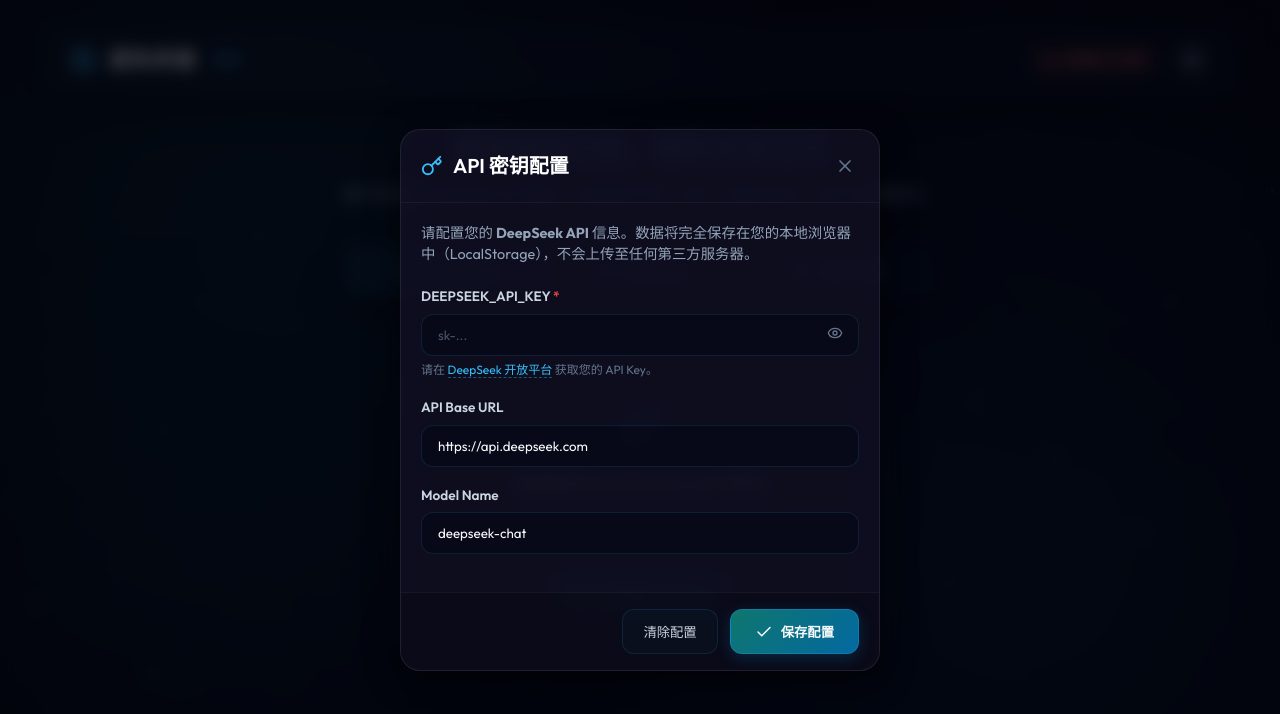
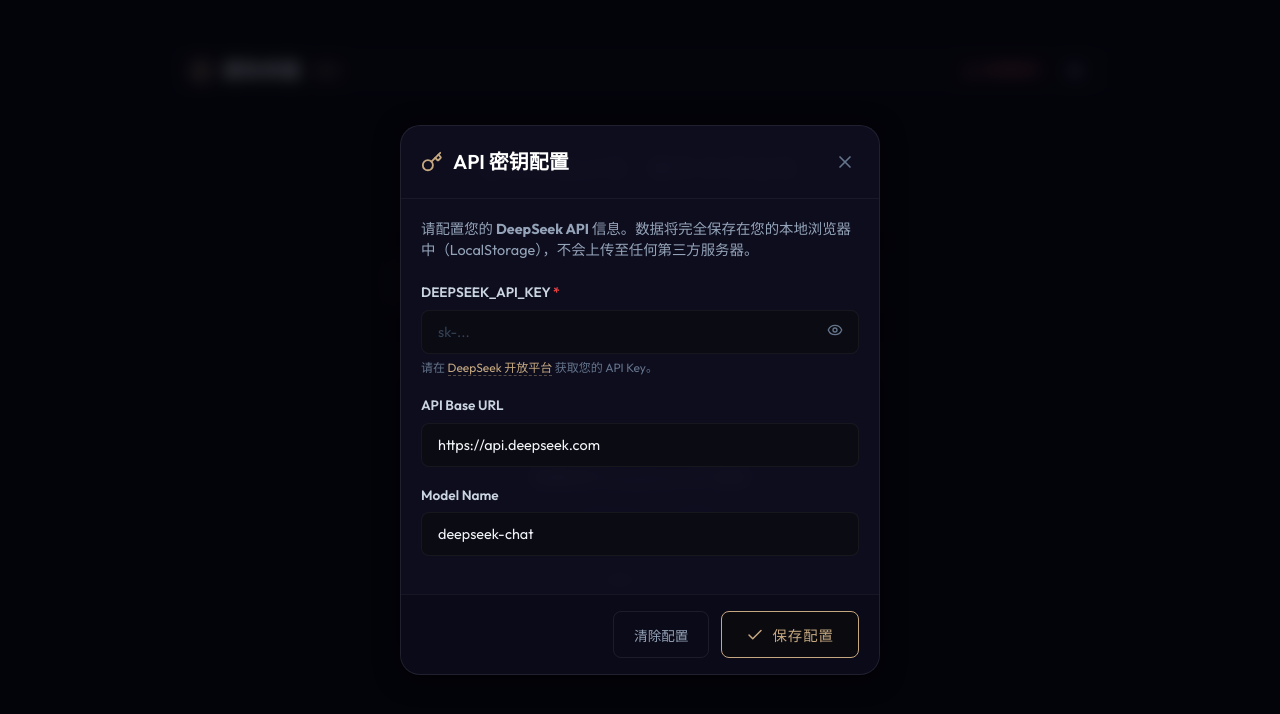
Before and after one commit to 3361409208a-source/astro-tracks, a Nuxt app: page / in a window 1280 px wide. Shown: the top 714 px of the page. Built offline with nearby package versions, Linux system fonts and the light colour scheme.

Commit message:
style: redesign UI to luxury obsidian black-gold minimalist theme with thin card borders

```diff
--- a/app/app.vue
+++ b/app/app.vue
@@ -1,50 +1,36 @@
 <template>
   <div class="app-layout">
-    <!-- 动态繁星背景 (增强星空神秘美感) -->
-    <div class="stars-bg">
-      <div
-        v-for="star in starDots"
-        :key="star.id"
-        class="star-dot"
-        :style="star.style"
-      ></div>
-    </div>
-
-    <!-- 背景极光微光装饰 -->
-    <div class="decor-glow glow-1"></div>
-    <div class="decor-glow glow-2"></div>
-
     <!-- 顶部导航栏 -->
     <header class="app-header glass-panel">
       <div class="logo-area">
-        <Compass class="logo-icon" :size="28" />
+        <Compass class="logo-icon" :size="24" />
         <h1>星轨命鉴</h1>
         <span class="version-badge">MVP</span>
       </div>
 
       <div class="nav-actions">
-        <!-- 未配置密钥时的醒目警告 -->
+        <!-- 未配置密钥时的内敛警告 -->
         <span v-if="!hasApiKey" class="warning-pill" @click="isSettingsOpen = true">
-          <AlertTriangle :size="14" />
-          未配置 API 密钥
+          <AlertTriangle :size="13" />
+          未配置密钥
         </span>
         <span v-else class="success-pill">
-          <ShieldCheck :size="14" />
-          API 已就绪
+          <ShieldCheck :size="13" />
+          服务就绪
         </span>
 
         <button class="btn-settings" @click="isSettingsOpen = true">
-          <Settings :size="20" />
+          <Settings :size="18" />
         </button>
       </div>
     </header>
 
     <!-- 主体区域 -->
     <main class="app-main">
-      <!-- 引导语 -->
+      <!-- 引导语 (简约留白) -->
       <div class="welcome-banner">
-        <h2>探寻命运之轨，解析未来玄机</h2>
-        <p>基于先进的 DeepSeek AI 大模型，为您提供严谨、灵性、深度的星宿、牌意与命理批示。</p>
+        <h2>探寻命运之轨 · 解析未来玄机</h2>
+        <p>基于 DeepSeek AI 批演，为您提供严谨、理性的星宿、牌意与命理批示。</p>
       </div>
 
       <!-- Tab 切换按钮组 -->
@@ -56,21 +42,21 @@
           :class="{ active: currentTab === tab.value }"
           @click="currentTab = tab.value"
         >
-          <component :is="tab.icon" :size="18" />
+          <component :is="tab.icon" :size="16" />
           {{ tab.label }}
         </button>
       </div>
 
-      <!-- 密钥未配置时的中间大卡片提示 -->
+      <!-- 密钥未配置时的简约大卡片提示 -->
       <div v-if="!hasApiKey" class="key-banner glass-panel">
-        <Key class="banner-icon" :size="36" />
+        <Key class="banner-icon" :size="28" />
         <h3>配置您的 DeepSeek API 密钥</h3>
         <p>
-          本系统使用您个人的大模型密钥来请求测算服务。我们不留存任何密钥，所有数据仅存储在您的浏览器本地。
+          本系统使用您个人的大模型密钥来请求测算服务。密钥完全保存在您本机的浏览器缓存中，不会被上传。
         </p>
         <button class="btn-gradient btn-configure-now" @click="isSettingsOpen = true">
-          <Settings :size="16" />
-          立即配置 API Key
+          <Settings :size="14" />
+          配置 API Key
         </button>
       </div>
 
@@ -90,7 +76,7 @@
 
     <!-- 页脚 -->
     <footer class="app-footer">
-      <p>© 2026 星轨命鉴. 仅供娱乐与心理学探索参考.</p>
+      <p>© 2026 星轨命鉴. 仅供心理探索参考.</p>
     </footer>
 
     <!-- 密钥设置弹窗 -->
@@ -116,11 +102,10 @@
 const isSettingsOpen = ref(false)
 const hasApiKey = ref(false)
 const currentTab = ref('horoscope')
-const starDots = ref([])
 
 const tabs = [
   { label: '星座运势', value: 'horoscope', icon: Star },
-  { label: '塔罗密境', value: 'tarot', icon: Sparkles },
+  { label: '塔罗占卜', value: 'tarot', icon: Sparkles },
   { label: '生辰八字', value: 'bazi', icon: Compass }
 ]
 
@@ -146,21 +131,10 @@
 onMounted(() => {
   checkApiKey()
 
-  // 生成 35 颗带有随机位置和时间周期的闪烁繁星
-  starDots.value = Array.from({ length: 35 }, (_, i) => ({
-    id: i,
-    style: {
-      top: `${Math.random() * 100}%`,
-      left: `${Math.random() * 100}%`,
-      animationDelay: `${Math.random() * 5}s`,
-      animationDuration: `${2.5 + Math.random() * 3}s`
-    }
-  }))
-
   if (!hasApiKey.value) {
     setTimeout(() => {
       isSettingsOpen.value = true
-    }, 800)
+    }, 600)
   }
 })
 
@@ -175,157 +149,100 @@
   display: flex;
   flex-direction: column;
   position: relative;
-  overflow: hidden;
-  padding: 24px;
-}
-
-/* 繁星定位背景 */
-.stars-bg {
-  position: fixed;
-  top: 0;
-  left: 0;
-  width: 100%;
-  height: 100%;
-  pointer-events: none;
-  z-index: -1;
-}
-
-:deep(.star-dot) {
-  position: absolute;
-  width: 2px;
-  height: 2px;
-  background: white;
-  border-radius: 50%;
-  animation: twinkle infinite ease-in-out;
-}
-
-/* 背景极光微光 */
-.decor-glow {
-  position: absolute;
-  border-radius: 50%;
-  filter: blur(140px);
-  z-index: -2;
-  pointer-events: none;
-  opacity: 0.15;
-}
-
-.glow-1 {
-  width: 400px;
-  height: 400px;
-  background: radial-gradient(circle, #0891b2 0%, transparent 70%);
-  top: -100px;
-  right: -50px;
-}
-
-.glow-2 {
-  width: 550px;
-  height: 550px;
-  background: radial-gradient(circle, #0284c7 0%, transparent 70%);
-  bottom: -150px;
-  left: -100px;
+  max-width: 1000px;
+  margin: 0 auto;
+  padding: 40px 24px;
 }
 
 /* 顶部导航 */
 .app-header {
-  max-width: 1200px;
-  width: 100%;
-  margin: 0 auto 32px;
   display: flex;
   align-items: center;
   justify-content: space-between;
-  padding: 16px 28px;
-  background: rgba(10, 25, 47, 0.25);
-  border: 1px solid rgba(56, 189, 248, 0.08);
+  padding: 14px 24px;
+  background: rgba(10, 10, 15, 0.4);
+  border: 1px solid rgba(255, 255, 255, 0.03);
+  margin-bottom: 48px;
 }
 
 .logo-area {
   display: flex;
   align-items: center;
-  gap: 12px;
+  gap: 10px;
 }
 
 .logo-icon {
-  color: #38bdf8;
-  animation: logoSpin 25s linear infinite;
+  color: #c5a880;
 }
 
 .logo-area h1 {
-  font-size: 1.3rem;
-  font-weight: 700;
-  color: #f8fafc;
+  font-size: 1.15rem;
+  font-weight: 600;
+  color: #f1f5f9;
   letter-spacing: 1px;
 }
 
 .version-badge {
-  font-size: 0.65rem;
-  background: rgba(56, 189, 248, 0.08);
-  border: 1px solid rgba(56, 189, 248, 0.12);
-  color: #38bdf8;
-  padding: 1px 6px;
-  border-radius: 4px;
+  font-size: 0.6rem;
+  background: rgba(197, 168, 128, 0.08);
+  border: 1px solid rgba(197, 168, 128, 0.15);
+  color: #c5a880;
+  padding: 1px 5px;
+  border-radius: 3px;
+  font-weight: 500;
 }
 
 .nav-actions {
   display: flex;
   align-items: center;
-  gap: 16px;
+  gap: 12px;
 }
 
 .warning-pill {
-  font-size: 0.75rem;
-  background: rgba(239, 68, 68, 0.1);
-  border: 1px solid rgba(239, 68, 68, 0.2);
+  font-size: 0.7rem;
+  background: transparent;
+  border: 1px solid rgba(239, 68, 68, 0.25);
   color: #f87171;
-  padding: 4px 10px;
-  border-radius: 20px;
+  padding: 3px 8px;
+  border-radius: 4px;
   display: flex;
   align-items: center;
-  gap: 6px;
+  gap: 4px;
   cursor: pointer;
-  transition: all 0.2s;
-}
-
-.warning-pill:hover {
-  background: rgba(239, 68, 68, 0.2);
 }
 
 .success-pill {
-  font-size: 0.75rem;
-  background: rgba(16, 185, 129, 0.1);
-  border: 1px solid rgba(16, 185, 129, 0.2);
+  font-size: 0.7rem;
+  background: transparent;
+  border: 1px solid rgba(16, 185, 129, 0.25);
   color: #34d399;
-  padding: 4px 10px;
-  border-radius: 20px;
+  padding: 3px 8px;
+  border-radius: 4px;
   display: flex;
   align-items: center;
-  gap: 6px;
+  gap: 4px;
 }
 
 .btn-settings {
-  background: rgba(255, 255, 255, 0.03);
-  border: 1px solid rgba(56, 189, 248, 0.12);
-  color: #94a3b8;
-  padding: 8px;
-  border-radius: 10px;
+  background: transparent;
+  border: 1px solid rgba(255, 255, 255, 0.06);
+  color: #64748b;
+  padding: 6px;
+  border-radius: 6px;
   cursor: pointer;
-  transition: all 0.3s cubic-bezier(0.16, 1, 0.3, 1);
+  transition: all 0.2s;
   display: flex;
   align-items: center;
   justify-content: center;
 }
 
 .btn-settings:hover {
-  background: rgba(56, 189, 248, 0.1);
-  color: #f8fafc;
-  transform: rotate(45deg);
-  box-shadow: 0 0 12px rgba(56, 189, 248, 0.3);
+  border-color: #c5a880;
+  color: #c5a880;
 }
 
 /* 主体容器 */
 .app-main {
-  max-width: 1200px;
-  width: 100%;
-  margin: 0 auto;
   flex: 1;
   display: flex;
   flex-direction: column;
@@ -333,96 +250,93 @@
 
 .welcome-banner {
   text-align: center;
-  margin-bottom: 32px;
+  margin-bottom: 40px;
 }
 
 .welcome-banner h2 {
-  font-size: 1.8rem;
-  font-weight: 700;
-  color: white;
-  margin-bottom: 10px;
-  background: linear-gradient(135deg, #f8fafc 0%, #38bdf8 100%);
-  -webkit-background-clip: text;
-  -webkit-text-fill-color: transparent;
+  font-size: 1.45rem;
+  font-weight: 500;
+  color: #f1f5f9;
+  letter-spacing: 2px;
+  margin-bottom: 8px;
 }
 
 .welcome-banner p {
-  font-size: 0.95rem;
-  color: #94a3b8;
-  max-width: 600px;
+  font-size: 0.85rem;
+  color: #64748b;
+  max-width: 500px;
   margin: 0 auto;
-  line-height: 1.5;
+  line-height: 1.6;
 }
 
 /* Tab 切换栏 */
 .tab-selector {
   width: 100%;
-  max-width: 600px;
-  margin: 0 auto 36px;
+  max-width: 520px;
+  margin: 0 auto 40px;
   display: flex;
-  padding: 6px;
-  background: rgba(10, 25, 47, 0.2);
-  border: 1px solid rgba(56, 189, 248, 0.06);
+  padding: 4px;
+  background: rgba(8, 8, 12, 0.4);
+  border: 1px solid rgba(255, 255, 255, 0.03);
+  border-radius: 8px;
 }
 
 .tab-btn {
   flex: 1;
   background: transparent;
   border: none;
-  color: #94a3b8;
-  padding: 12px;
-  font-weight: 600;
-  font-size: 0.95rem;
+  color: #64748b;
+  padding: 10px;
+  font-weight: 500;
+  font-size: 0.85rem;
   cursor: pointer;
-  border-radius: 12px;
+  border-radius: 6px;
   display: inline-flex;
   align-items: center;
   justify-content: center;
-  gap: 8px;
-  transition: all 0.3s cubic-bezier(0.16, 1, 0.3, 1);
+  gap: 6px;
+  transition: all 0.2s ease;
 }
 
 .tab-btn:hover {
-  color: #38bdf8;
+  color: #cbd5e1;
 }
 
 .tab-btn.active {
-  background: rgba(56, 189, 248, 0.08);
-  color: #38bdf8;
-  border: 1px solid rgba(56, 189, 248, 0.15);
-  box-shadow: 0 0 10px rgba(56, 189, 248, 0.05);
+  background: rgba(255, 255, 255, 0.02);
+  color: #c5a880;
+  border: 1px solid rgba(197, 168, 128, 0.15);
 }
 
 /* 密钥提醒 Banner */
 .key-banner {
-  max-width: 500px;
+  max-width: 440px;
   width: 100%;
   margin: 40px auto;
-  padding: 32px;
+  padding: 28px;
   text-align: center;
 }
 
 .banner-icon {
-  color: #38bdf8;
-  margin-bottom: 16px;
-  animation: logoPulse 2s ease-in-out infinite;
+  color: #c5a880;
+  margin-bottom: 12px;
 }
 
 .key-banner h3 {
-  font-size: 1.2rem;
-  color: white;
-  margin-bottom: 10px;
+  font-size: 1.05rem;
+  color: #f1f5f9;
+  margin-bottom: 8px;
 }
 
 .key-banner p {
-  font-size: 0.85rem;
+  font-size: 0.8rem;
   color: #64748b;
   line-height: 1.5;
-  margin-bottom: 24px;
+  margin-bottom: 20px;
 }
 
 .btn-configure-now {
-  padding: 10px 20px;
+  padding: 8px 18px;
 }
 
 .workspace-area {
@@ -434,30 +348,20 @@
 .app-footer {
   text-align: center;
   padding: 40px 0 12px;
-  font-size: 0.8rem;
+  font-size: 0.75rem;
   color: #334155;
-}
-
-/* 旋转与呼吸动效 */
-@keyframes logoSpin {
-  from { transform: rotate(0deg); }
-  to { transform: rotate(360deg); }
-}
-
-@keyframes logoPulse {
-  0%, 100% { transform: scale(1); opacity: 0.8; }
-  50% { transform: scale(1.08); opacity: 1; filter: drop-shadow(0 0 10px rgba(56, 189, 248, 0.3)); }
 }
 
 @media (max-width: 640px) {
   .app-layout {
-    padding: 16px;
+    padding: 20px 16px;
   }
   .app-header {
-    padding: 12px 16px;
+    padding: 10px 16px;
+    margin-bottom: 32px;
   }
   .welcome-banner h2 {
-    font-size: 1.4rem;
+    font-size: 1.2rem;
   }
 }
 </style>
--- a/app/assets/css/main.css
+++ b/app/assets/css/main.css
@@ -1,4 +1,4 @@
-/* 全局重置与设计系统 */
+/* 极简曜石黑金设计系统 */
 * {
   box-sizing: border-box;
   margin: 0;
@@ -6,176 +6,145 @@
 }
 
 body {
-  background-color: #03050c;
-  background-image:
-    radial-gradient(circle at 20% 30%, rgba(14, 116, 144, 0.2) 0%, transparent 50%),
-    radial-gradient(circle at 80% 70%, rgba(3, 105, 161, 0.15) 0%, transparent 50%),
-    radial-gradient(circle at 50% 50%, rgba(3, 7, 18, 1) 0%, rgba(1, 3, 8, 1) 100%);
-  background-attachment: fixed;
+  background-color: #050508;
   color: #f1f5f9;
-  font-family: 'Outfit', -apple-system, BlinkMacSystemFont, "Segoe UI", Roboto, "Helvetica Neue", Arial, sans-serif;
+  font-family: 'Outfit', -apple-system, BlinkMacSystemFont, "Segoe UI", Roboto, sans-serif;
   min-height: 100vh;
   line-height: 1.6;
   overflow-x: hidden;
 }
 
-/* 繁星背景闪烁 */
-@keyframes twinkle {
-  0%, 100% { opacity: 0.15; transform: scale(0.7); }
-  50% { opacity: 1; transform: scale(1.3); box-shadow: 0 0 8px rgba(255, 255, 255, 0.8); }
-}
-
-/* 玻璃拟物卡片 */
+/* 极薄极简卡片 */
 .glass-panel {
-  background: rgba(10, 25, 47, 0.25);
-  backdrop-filter: blur(20px);
-  -webkit-backdrop-filter: blur(20px);
-  border: 1px solid rgba(56, 189, 248, 0.08);
-  border-radius: 16px;
-  box-shadow: 0 8px 32px 0 rgba(0, 0, 0, 0.6);
-  transition: all 0.4s cubic-bezier(0.16, 1, 0.3, 1);
+  background: rgba(15, 15, 20, 0.45);
+  backdrop-filter: blur(12px);
+  -webkit-backdrop-filter: blur(12px);
+  border: 1px solid rgba(255, 255, 255, 0.04);
+  border-radius: 12px;
+  box-shadow: 0 4px 24px 0 rgba(0, 0, 0, 0.5);
+  transition: all 0.3s cubic-bezier(0.2, 0.8, 0.2, 1);
 }
 
 .glass-panel:hover {
-  border-color: rgba(56, 189, 248, 0.25);
-  transform: translateY(-4px);
-  box-shadow: 0 12px 40px 0 rgba(14, 165, 233, 0.15);
+  border-color: rgba(197, 168, 128, 0.2); /* 哑光金 */
+  transform: translateY(-2px);
+  background: rgba(15, 15, 20, 0.6);
 }
 
-/* 极光星空渐变发光按钮 */
+/* 曜石黑哑光金边按钮 */
 .btn-gradient {
-  background: linear-gradient(135deg, #0f766e 0%, #0369a1 50%, #0284c7 100%);
-  background-size: 200% 200%;
-  color: #f8fafc;
-  border: 1px solid rgba(56, 189, 248, 0.2);
+  background: #0a0a0f;
+  border: 1px solid #c5a880;
+  color: #c5a880;
   padding: 12px 24px;
-  border-radius: 12px;
-  font-weight: 600;
+  border-radius: 8px;
+  font-weight: 500;
+  font-size: 0.9rem;
+  letter-spacing: 1px;
   cursor: pointer;
   display: inline-flex;
   align-items: center;
   justify-content: center;
   gap: 8px;
-  transition: all 0.4s cubic-bezier(0.16, 1, 0.3, 1);
-  box-shadow: 0 4px 15px rgba(2, 132, 199, 0.25);
-  position: relative;
-  overflow: hidden;
-}
-
-/* 按钮流光划过（Shimmer）效果 */
-.btn-gradient::after {
-  content: '';
-  position: absolute;
-  top: -50%;
-  left: -60%;
-  width: 30%;
-  height: 200%;
-  background: rgba(255, 255, 255, 0.15);
-  transform: rotate(30deg);
-  transition: none;
-}
-
-.btn-gradient:hover::after {
-  left: 150%;
-  transition: all 0.8s ease-in-out;
+  transition: all 0.3s cubic-bezier(0.2, 0.8, 0.2, 1);
 }
 
 .btn-gradient:hover:not(:disabled) {
-  background-position: right center;
-  transform: translateY(-2px);
-  box-shadow: 0 8px 25px rgba(2, 132, 199, 0.45);
-  border-color: rgba(56, 189, 248, 0.4);
+  background: #c5a880;
+  color: #050508;
+  box-shadow: 0 0 15px rgba(197, 168, 128, 0.2);
 }
 
 .btn-gradient:active:not(:disabled) {
-  transform: translateY(0);
+  transform: scale(0.98);
 }
 
 .btn-gradient:disabled {
-  opacity: 0.4;
+  opacity: 0.3;
   cursor: not-allowed;
-  transform: none;
-  box-shadow: none;
+  border-color: rgba(255, 255, 255, 0.1);
+  color: #475569;
+  background: transparent;
 }
 
-/* 幽蓝白玻璃按钮 */
+/* 简约暗灰玻璃按钮 */
 .btn-glass {
-  background: rgba(14, 116, 144, 0.05);
-  border: 1px solid rgba(56, 189, 248, 0.12);
-  color: #cbd5e1;
+  background: transparent;
+  border: 1px solid rgba(255, 255, 255, 0.08);
+  color: #94a3b8;
   padding: 10px 20px;
-  border-radius: 12px;
+  border-radius: 8px;
   font-weight: 500;
+  font-size: 0.85rem;
   cursor: pointer;
   display: inline-flex;
   align-items: center;
   justify-content: center;
   gap: 8px;
-  transition: all 0.3s cubic-bezier(0.16, 1, 0.3, 1);
+  transition: all 0.25s ease;
 }
 
 .btn-glass:hover:not(:disabled) {
-  background: rgba(14, 116, 144, 0.15);
-  border-color: rgba(56, 189, 248, 0.3);
-  color: #f8fafc;
-  transform: translateY(-1px);
+  border-color: rgba(255, 255, 255, 0.2);
+  color: #f1f5f9;
+  background: rgba(255, 255, 255, 0.02);
 }
 
 .btn-glass:disabled {
-  opacity: 0.4;
+  opacity: 0.3;
   cursor: not-allowed;
 }
 
-/* 输入框与选择器 */
+/* 简约极薄输入框 */
 .input-glass {
-  background: rgba(3, 7, 18, 0.4);
-  border: 1px solid rgba(56, 189, 248, 0.12);
-  border-radius: 12px;
-  color: #f8fafc;
+  background: rgba(10, 10, 12, 0.6);
+  border: 1px solid rgba(255, 255, 255, 0.05);
+  border-radius: 8px;
+  color: #f1f5f9;
   padding: 12px 16px;
   outline: none;
   font-family: inherit;
+  font-size: 0.9rem;
   transition: all 0.3s ease;
   width: 100%;
 }
 
 .input-glass:focus {
-  border-color: rgba(14, 165, 233, 0.6);
-  background: rgba(10, 25, 47, 0.3);
-  box-shadow: 0 0 15px rgba(14, 165, 233, 0.15);
+  border-color: rgba(197, 168, 128, 0.4);
+  background: rgba(15, 15, 18, 0.8);
 }
 
 .input-glass::placeholder {
-  color: #475569;
+  color: #334155;
 }
 
-/* 自定义滚动条 */
+/* 滚动条 */
 ::-webkit-scrollbar {
-  width: 6px;
-  height: 6px;
+  width: 4px;
+  height: 4px;
 }
 
 ::-webkit-scrollbar-track {
-  background: rgba(1, 3, 8, 0.2);
+  background: transparent;
 }
 
 ::-webkit-scrollbar-thumb {
-  background: rgba(56, 189, 248, 0.15);
-  border-radius: 3px;
+  background: rgba(255, 255, 255, 0.08);
+  border-radius: 2px;
 }
 
 ::-webkit-scrollbar-thumb:hover {
-  background: rgba(56, 189, 248, 0.35);
+  background: rgba(197, 168, 128, 0.3);
 }
 
 /* 页面淡入过渡 */
 .fade-enter-active,
 .fade-leave-active {
-  transition: opacity 0.3s ease, transform 0.3s ease;
+  transition: opacity 0.2s ease, transform 0.2s ease;
 }
 
 .fade-enter-from,
 .fade-leave-to {
   opacity: 0;
-  transform: translateY(10px);
+  transform: translateY(6px);
 }
--- a/app/components/ApiKeyModal.vue
+++ b/app/components/ApiKeyModal.vue
@@ -4,7 +4,7 @@
       <div class="modal-content glass-panel">
         <div class="modal-header">
           <div class="header-title">
-            <Key class="icon-sky" :size="22" />
+            <Key class="icon-gold" :size="22" />
             <h2>API 密钥配置</h2>
           </div>
           <button class="btn-close" @click="$emit('close')">
@@ -178,8 +178,8 @@
   gap: 10px;
 }
 
-.icon-sky {
-  color: #38bdf8;
+.icon-gold {
+  color: #c5a880;
 }
 
 .modal-header h2 {
@@ -261,13 +261,13 @@
 }
 
 .link-highlight {
-  color: #38bdf8;
+  color: #c5a880;
   text-decoration: none;
-  border-bottom: 1px dashed rgba(56, 189, 248, 0.4);
+  border-bottom: 1px dashed rgba(197, 168, 128, 0.4);
 }
 
 .link-highlight:hover {
-  color: #7dd3fc;
+  color: #e2c9a1;
   border-bottom-style: solid;
 }
 
```
Also changed, not shown: app/components/Bazi.vue (+28 -32 lines), app/components/Horoscope.vue (+35 -40 lines), app/components/Tarot.vue (+22 -23 lines).
